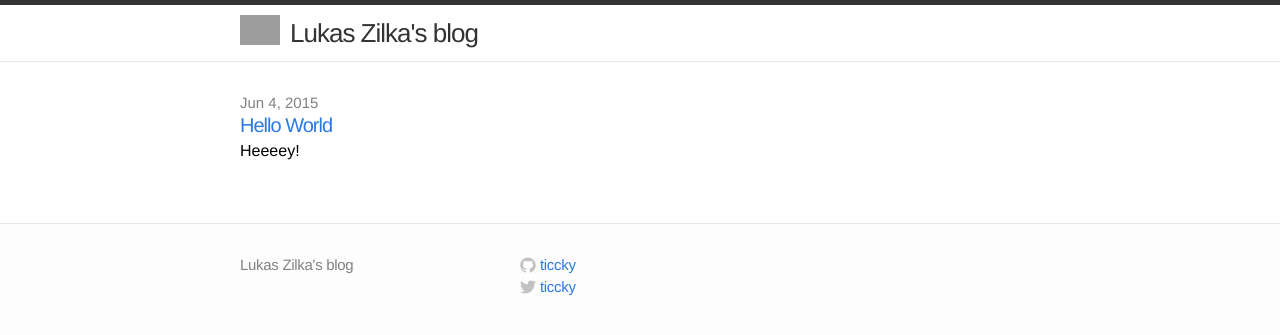
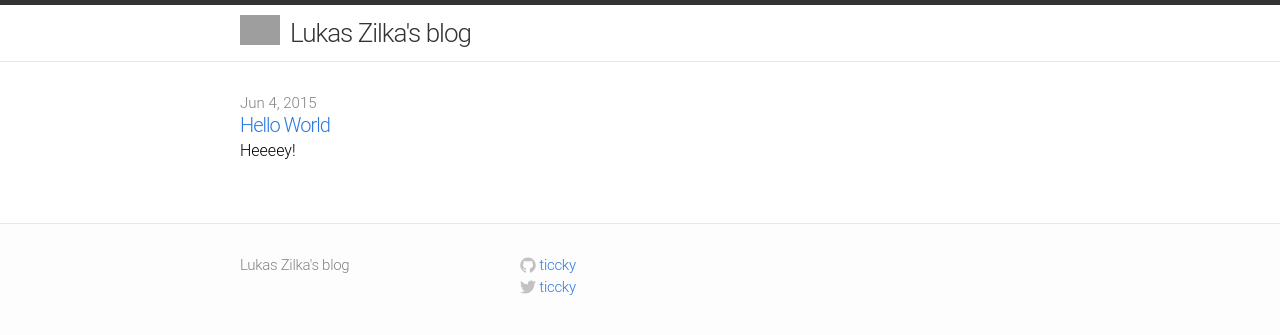
Before and after one commit to ticcky/ticcky.github.io, a Jekyll site: the page built from index.html, in a window 1280 px wide. Shown: the top 335 px of the page. Built offline with Jekyll 4.4.1, drawn with Linux system fonts in a browser that asks for light colours; Markdown is read by kramdown in place of the engine named in the settings; grey boxes are pictures that could not be loaded.

Commit message:
Update main.css

```diff
--- a/css/main.css
+++ b/css/main.css
@@ -9,7 +9,7 @@
 html, body { height: 100%; }
 
 body {
-  font-family: Helvetica, Arial, sans-serif;
+  font-family: 'Roboto', sans-serif;
   font-size: 16px;
   line-height: 1.5;
   font-weight: 300;
```
